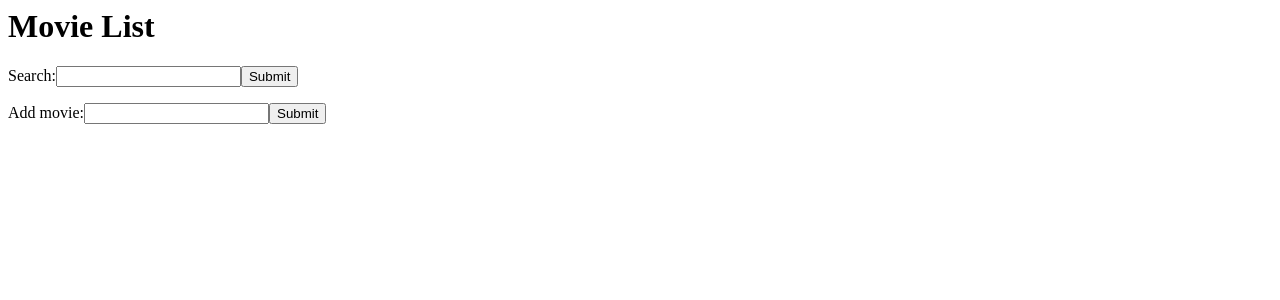
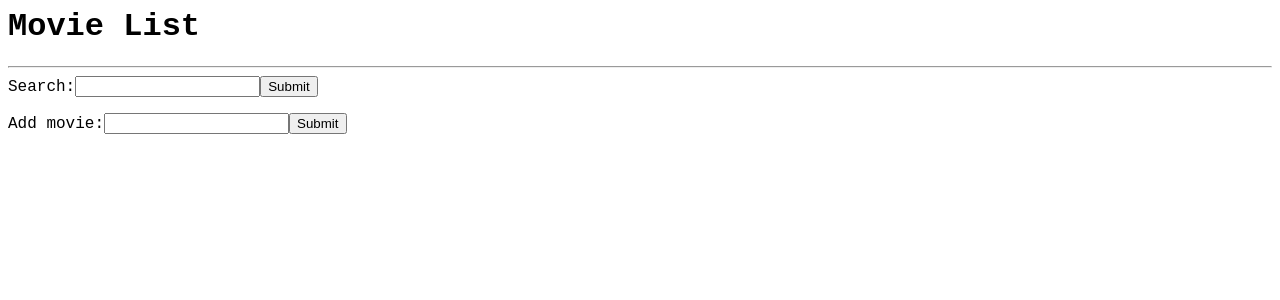
Before and after one commit to jkapl/movie-list-2, a React app: page / in a window 1280 px wide. Shown: the top 300 px of the page. Built offline with nearby package versions, Linux system fonts and the light colour scheme.

Commit message:
add style, clean up code

```diff
--- a/package.json
+++ b/package.json
@@ -5,7 +5,7 @@
   "main": "index.js",
   "scripts": {
     "test": "echo \"Error: no test specified\" && exit 1",
-    "build": "webpack --watch --mode production"
+    "build": "webpack --watch --mode development"
   },
   "repository": {
     "type": "git",
@@ -22,6 +22,8 @@
     "@babel/core": "^7.4.5",
     "@babel/preset-env": "^7.4.5",
     "@babel/preset-react": "^7.0.0",
+    "css-loader": "^3.0.0",
+    "style-loader": "^0.23.1",
     "webpack": "^4.35.0",
     "webpack-cli": "^3.3.4"
   },
--- a/src/components/App.js
+++ b/src/components/App.js
@@ -7,14 +7,8 @@ class App extends React.Component {
   constructor(props) {
     super(props);
 
-    this.state = {videos : [
-      // {title: 'Mean Girls'},
-      // {title: 'Hackers'},
-      // {title: 'The Grey'},
-      // {title: 'Sunshine'},
-      // {title: 'Ex Machina'},
-      // {title: 'Meanish Girls'}
-     ]
+    this.state = {
+      videos : []
     };
 
     this.handleSearch = this.handleSearch.bind(this);
@@ -22,24 +16,28 @@ class App extends React.Component {
   }
 
   handleSearch (query) {
-    let videosArr = this.state.videos;
+    let { videos } = this.state;
     let queryLength = query.length;
     let matches = [];
-    for (var i=0; i<videosArr.length; i++) {
-      if (query === videosArr[i].title.slice(0,queryLength)) {
-        matches.push({title: videosArr[i].title})
+    for (let i = 0; i < videos.length; i++) {
+      if (query === videos[i].title.slice(0, queryLength)) {
+        matches.push({
+          title: videos[i].title
+        })
       }
     }
-    if (matches.length>0) {
-      this.setState({videos: matches});
+    if (matches.length > 0) {
+      this.setState({
+        videos: matches
+      });
       return;
     }
     console.log('not found');
   }
 
   handleAddTitle (title) {
-    let newTitle = {title: title}
-    this.setState((state)=> ({
+    let newTitle = { title }
+    this.setState( (state) => ({
       videos: state.videos.concat(newTitle)
     }));
     console.log(this.state.videos)
@@ -48,18 +46,13 @@ class App extends React.Component {
 
   render() {
     return (
-    <div>
-        <h1>Movie List</h1>
-      <div>
-        <Search handleSearch={this.handleSearch}/>
-      </div>
-      <div>
-        <UserInput handleAddTitle={this.handleAddTitle}/>
-      </div>
-      <div>
-        <VideoList videos={this.state.videos}/>
-      </div>
-    </div>
+    <>
+      <h1>Movie List</h1>
+      <hr></hr>
+      <Search handleSearch={this.handleSearch}/>
+      <UserInput handleAddTitle={this.handleAddTitle}/>
+      <VideoList videos={this.state.videos}/>
+    </>
     )
   }
 }
--- a/src/components/Watched.js
+++ b/src/components/Watched.js
@@ -1,14 +1,8 @@
 import React from 'react';
 
 const Watched = (props) => {
-  if (!props.watched) {
-    return null
-  }
-  return (
-    <div>
-      <p>watched</p>
-    </div>
-  );
+  let buttonText = !props.watched ? 'to watch' : 'watched';
+  return <span className="button"><button>{buttonText}</button></span>;
 }
 
 export default Watched;
--- a/src/components/search.js
+++ b/src/components/search.js
@@ -4,14 +4,17 @@ class Search extends React.Component {
   constructor(props){
     super(props)
 
-  this.state = {value:''};
+    this.state = {
+      value: ''
+    };
 
-  this.handleChange = this.handleChange.bind(this);
-  this.handleSubmit = this.handleSubmit.bind(this);
+    this.handleChange = this.handleChange.bind(this);
+    this.handleSubmit = this.handleSubmit.bind(this);
   }
 
   handleChange(event) {
-    this.setState({value: event.target.value})
+    let { value } = event.target;
+    this.setState({ value });
   }
 
   handleSubmit(event) {
--- a/src/components/videoEntry.js
+++ b/src/components/videoEntry.js
@@ -10,18 +10,19 @@ class VideoEntry extends React.Component {
   }
 
   toggleWatched () {
-    this.setState((state) => ({
+    this.setState( state => ({
       watched: !state.watched
     }));
   }
 
   render () {
     return (
-    <div className="VideoEntry" onClick={this.toggleWatched}>
-      {this.props.video.title}
-      <div>
+    <div className="video-entry" onClick={this.toggleWatched}>
+      <span className="title">
+        {this.props.video.title}
+      </span>
         <Watched watched={this.state.watched}/>
-      </div>
+        <hr></hr>
     </div>
     )
   }
--- a/src/components/videoList.js
+++ b/src/components/videoList.js
@@ -2,9 +2,9 @@ import React from 'react';
 import VideoEntry from './VideoEntry';
 
 const VideoList = (props) => (
-  <div>
+  <div className="video-list">
     <ul>
-    {props.videos.map( (video)=>
+    { props.videos.map( (video)=>
       <VideoEntry video={video}/>
     )}
     </ul>
--- a/src/index.js
+++ b/src/index.js
@@ -1,5 +1,6 @@
 import React from 'react';
 import ReactDOM from 'react-dom';
-import App from './components/App.js'
+import App from './components/App.js';
+import './style.css';
 
 ReactDOM.render(<App/>, document.getElementById('root'));
--- /dev/null
+++ b/src/style.css
@@ -0,0 +1,19 @@
+.video-entry {
+  padding: 10px;
+}
+
+body {
+  font-family: 'Courier New', Courier, monospace;
+}
+
+.video-list {
+  max-width: 500px;
+}
+
+.button {
+  float: right;
+}
+
+.title {
+
+}
--- a/webpack.config.js
+++ b/webpack.config.js
@@ -11,6 +11,10 @@ module.exports = {
       test: /\.(js|jsx)$/,
       exclude: /node_modules/,
       use: ["babel-loader"]
+    },
+    {
+      test: /\.css$/,
+      use: ['style-loader', 'css-loader' ],
     }
   ]
 }
```
Also changed, not shown: 2 other files (tests, documents, lock files or other folders).
